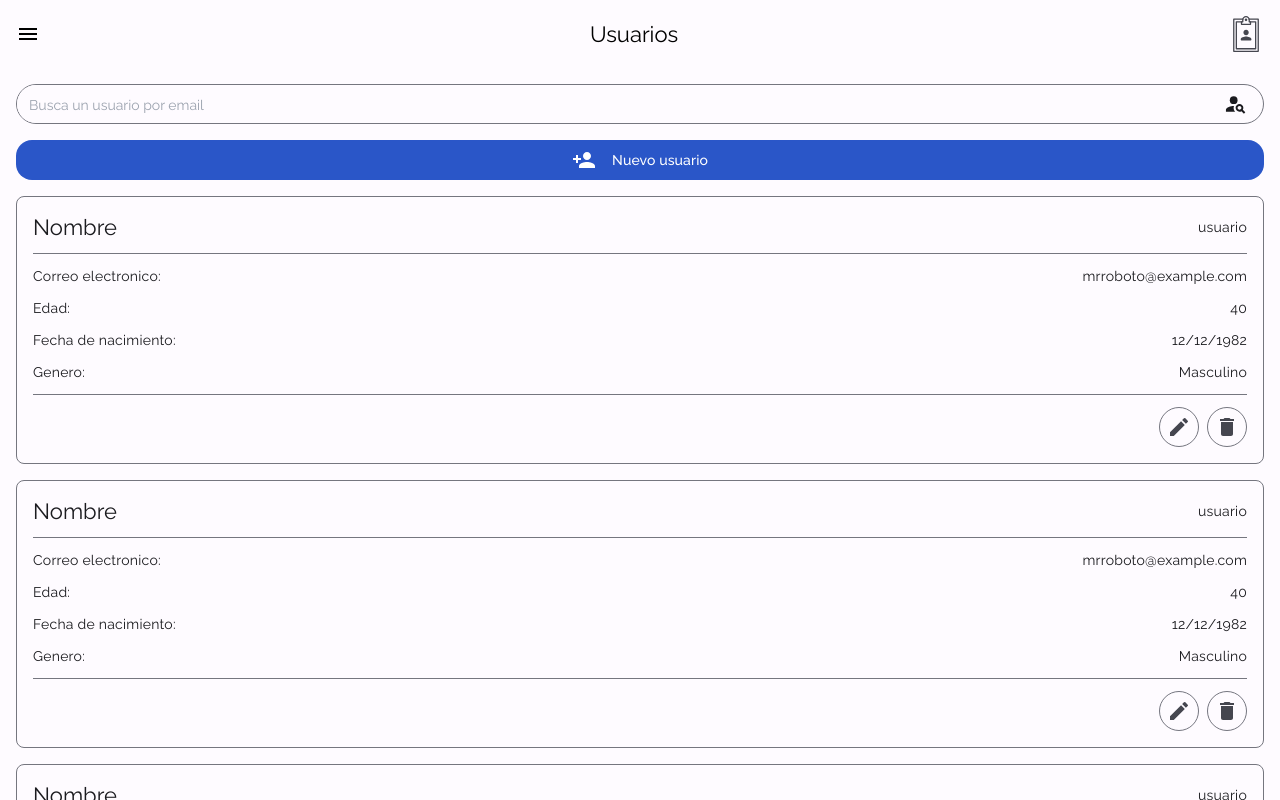
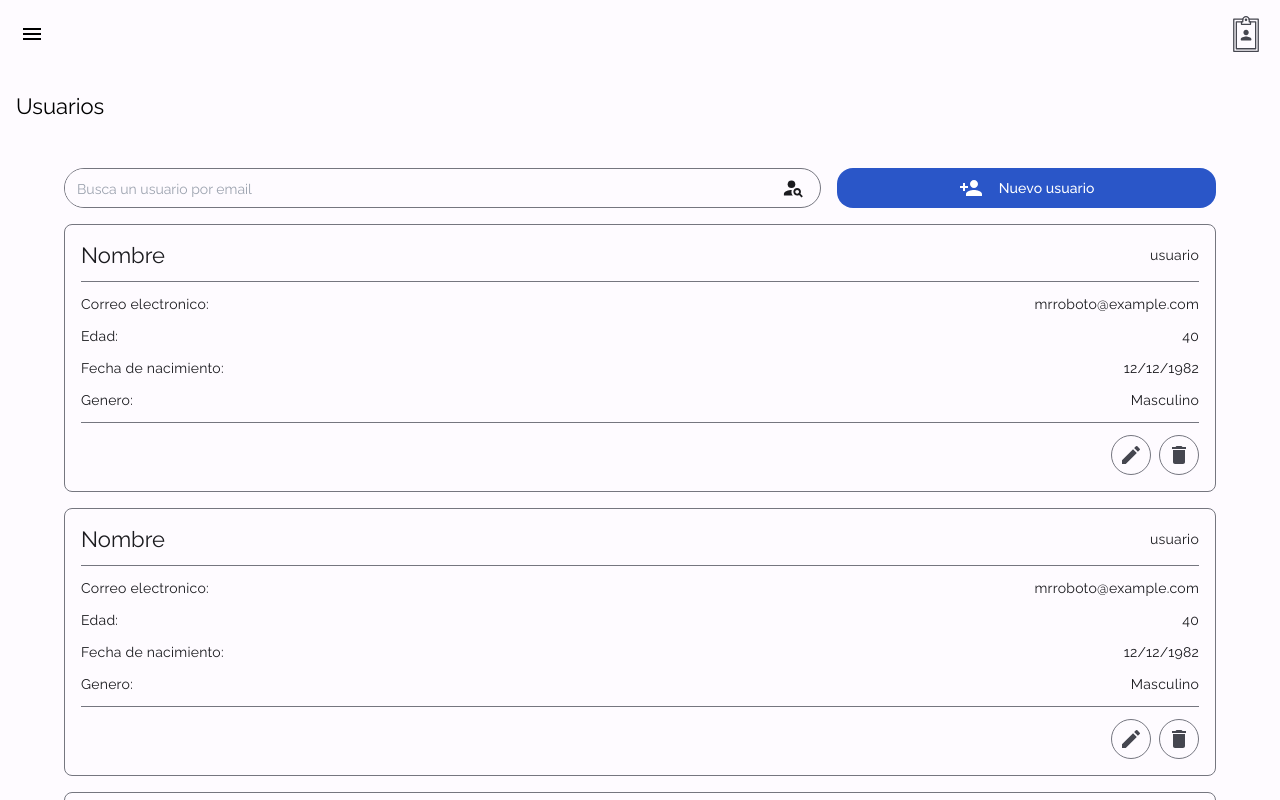
Before and after one commit to Rodrigo1619/Notimed, a Next.js app in the folder notimed-admin-web/: page /users in a window 1280 px wide. Shown: the top 800 px of the page. Built offline with nearby package versions, Linux system fonts and the light colour scheme.

Commit message:
feat: responsive for md

```diff
--- a/notimed-admin-web/package.json
+++ b/notimed-admin-web/package.json
@@ -12,7 +12,8 @@
     "next": "12.1.6",
     "react": "18.1.0",
     "react-dom": "18.1.0",
-    "react-icons": "^4.4.0"
+    "react-icons": "^4.4.0",
+    "react-paginate": "^8.1.3"
   },
   "devDependencies": {
     "@types/node": "17.0.38",
--- a/notimed-admin-web/pages/users/index.tsx
+++ b/notimed-admin-web/pages/users/index.tsx
@@ -15,17 +15,19 @@ const Users: NextPage = () => {
             <div className='w-full h-screen'>
                 <Navbar
                     title='Usuarios'
-                    logo={<UserNotimed className='h-[2.25rem] w-[2.25rem]'/>}
+                    logo={<UserNotimed className='h-[2.25rem] w-[2.25rem]' />}
                     isEnabled={true}
                 />
+                <div className="w-full h-full px-4 mt-4 space-y-4 md:px-16">
+                    <div className='space-y-4 md:flex md:flex-row md:items-center md:space-x-4'>
                         <SearchInput />
-                <div className="w-full h-full px-4 mt-4 space-y-4">
                         <button className="w-full h-10 bg-primary rounded-2xl
                             flex flex-row justify-center items-center text-onPrimary
-                    space-x-4 ">
+                            space-x-4 md:w-3/6">
                             <MdPersonAdd size={24} />
                             <span className='labelLarge'> Nuevo usuario </span>
                         </button>
+                    </div>
                     <UserCard />
                     <UserCard />
                     <UserCard />
--- a/notimed-admin-web/src/components/Cards/UserCard.tsx
+++ b/notimed-admin-web/src/components/Cards/UserCard.tsx
@@ -5,7 +5,8 @@ import { MdEdit, MdDelete } from "react-icons/md";
 
 const UserCard: FC = () => {
   return (
-      <div className='border-[1px] border-outline text-onSurface rounded-lg w-full h-auto p-4 text-body2 space-y-3'>
+      <div className='border-[1px] border-outline text-onSurface
+        rounded-lg w-full h-auto p-4 text-body2 space-y-3'>
 
         <div className='flex flex-row justify-between h-auto items-center'>
           <span className='text-titleLarge'>Nombre</span>
@@ -32,11 +33,13 @@ const UserCard: FC = () => {
         </section>
         <div className='flex flex-row w-full justify-end space-x-2 h-auto'>
           <button className='flex justify-center items-center rounded-full border-[1px]
-            border-outline h-10 w-10 text-button text-onSurface-variant'>
+            border-outline h-10 w-10 text-button text-onSurface-variant
+            hover:bg-onSurfaceVariantState-hover focus:bg-onSurfaceVariantState-focus'>
             <MdEdit size={24} />
           </button>
           <button className='flex justify-center items-center rounded-full border-[1px]
-            border-outline h-10 w-10 text-button text-onSurface-variant'>
+            border-outline h-10 w-10 text-button text-onSurface-variant
+            hover:bg-onSurfaceVariantState-hover focus:bg-onSurfaceVariantState-focus'>
             <MdDelete size={24} />
           </button>
         </div>
--- a/notimed-admin-web/src/components/Inputs/SearchInput.tsx
+++ b/notimed-admin-web/src/components/Inputs/SearchInput.tsx
@@ -3,7 +3,7 @@ import { MdPersonSearch } from "react-icons/md";
 
 const SearchInput: FC = () => {
     return (
-        <div className="flex flex-row w-fill h-[40px] mt-4 mx-4">
+        <div className="flex flex-row w-full h-[40px] mt-4">
             <div className="w-full flex items-center border-[1px] border-outline rounded-full">
                 <input
                     className="rounded-l-full pl-3 bg-surface placeholder:text-bodyMedium w-full h-full"
--- a/notimed-admin-web/src/components/Navbar/index.tsx
+++ b/notimed-admin-web/src/components/Navbar/index.tsx
@@ -10,8 +10,8 @@ const Navbar: FC<NavbarProps> = ({ title, logo, isEnabled }) => {
 
     function openNavbar() {
         return (
-            <div className="transition-all fixed top-0 left-0 bg-onSurfaceState-focus h-screen w-full">
-                <div className="surface1 w-10/12 max-w-xs px-3 py-8 rounded-r-2xl h-full flex flex-col justify-between">
+            <div className="transition-all fixed top-0 left-0 bg-onSurfaceState-focus h-full w-full">
+                <div className="surface1 w-10/12 max-w-xs px-3 py-8 rounded-r-2xl h-full  overflow-y-auto flex flex-col justify-between">
                     <div className="flex flex-col">
                         <button
                             className="flex flex-row w-full rounded-full space-x-3 py-4 items-center pl-4
@@ -47,7 +47,7 @@ const Navbar: FC<NavbarProps> = ({ title, logo, isEnabled }) => {
                             </a>
                         </Link>
                     </div>
-                    <div className="border-t-[1px] border-outline">
+                    <div className="border-t-[1px] border-outline mt-3">
                         <Link href="/">
                             <a className="flex flex-row w-full space-x-3 items-center bg-error rounded-full
                             pl-4 pr-6 py-4 mt-4 text-onError ">
@@ -63,10 +63,17 @@ const Navbar: FC<NavbarProps> = ({ title, logo, isEnabled }) => {
 
     function normalNavbar() {
         return (
-            <div className="transition-all flex flex-row justify-between items-center px-4 py-4 bg-surface">
-                <MdMenu role="button" size={24} className="w-[24px] h-[24px]" onClick={() => setIsActive(!isActive)} />
-                <span className="text-titleLarge"> {title} </span>
-                {logo}
+            <div className="transition-all flex flex-row justify-between items-center px-4 py-4 bg-surface md:flex-col">
+                <div className=" flex md:w-full md:flex-row md:justify-between md:items-center">
+                    <MdMenu role="button" size={24} className="w-fit h-fit rounded-full p-1 hover:bg-onSurfaceState-hover focus:bg-onSurfaceState-focus" onClick={() => setIsActive(!isActive)} />
+                    <div className="hidden md:block">
+                        {logo}
+                    </div>
+                </div>
+                <span className="text-titleLarge md:w-full md:text-left md:mt-10"> {title} </span>
+                <div className="md:hidden">
+                        {logo}
+                    </div>
             </div>
         )
     }
```
Also changed, not shown: 1 other file (tests, documents, lock files or other folders). Lines whose indentation alone changed are shown as unchanged.
